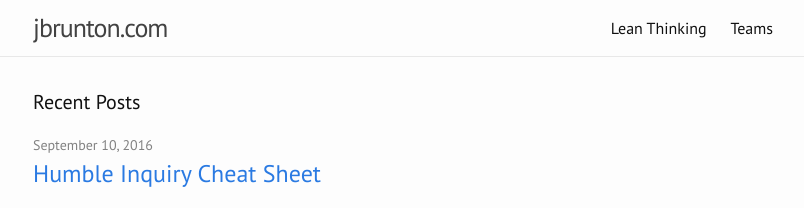
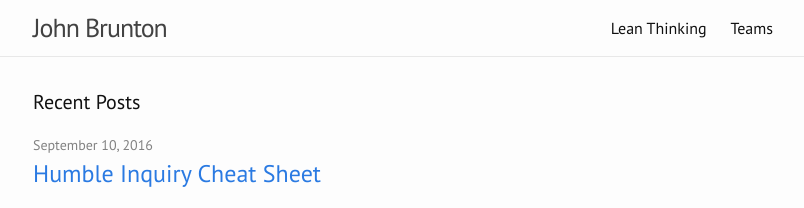
Before and after one commit to jbrunton/jbrunton.com, a Jekyll site: the page built from index.html, in a window 1280 px wide. Shown: the top 208 px of the page, without its empty margins (237-1041 px from the left). Built offline with Jekyll 4.4.1, drawn with Linux system fonts in a browser that asks for light colours; nearby versions of some CDN libraries.

Commit message:
change title

```diff
--- a/_config.yml
+++ b/_config.yml
@@ -6,7 +6,7 @@
 # 'jekyll serve'. If you change this file, please restart the server process.
 
 # Site settings
-title: jbrunton.com
+title: John Brunton
 description: > # this means to ignore newlines until "baseurl:"
   I'm mad keen on software craftsmanship, Lean methodologies and self-organising
   teams. Sustainable development (i.e. the continuous delivery of value) is what
```
